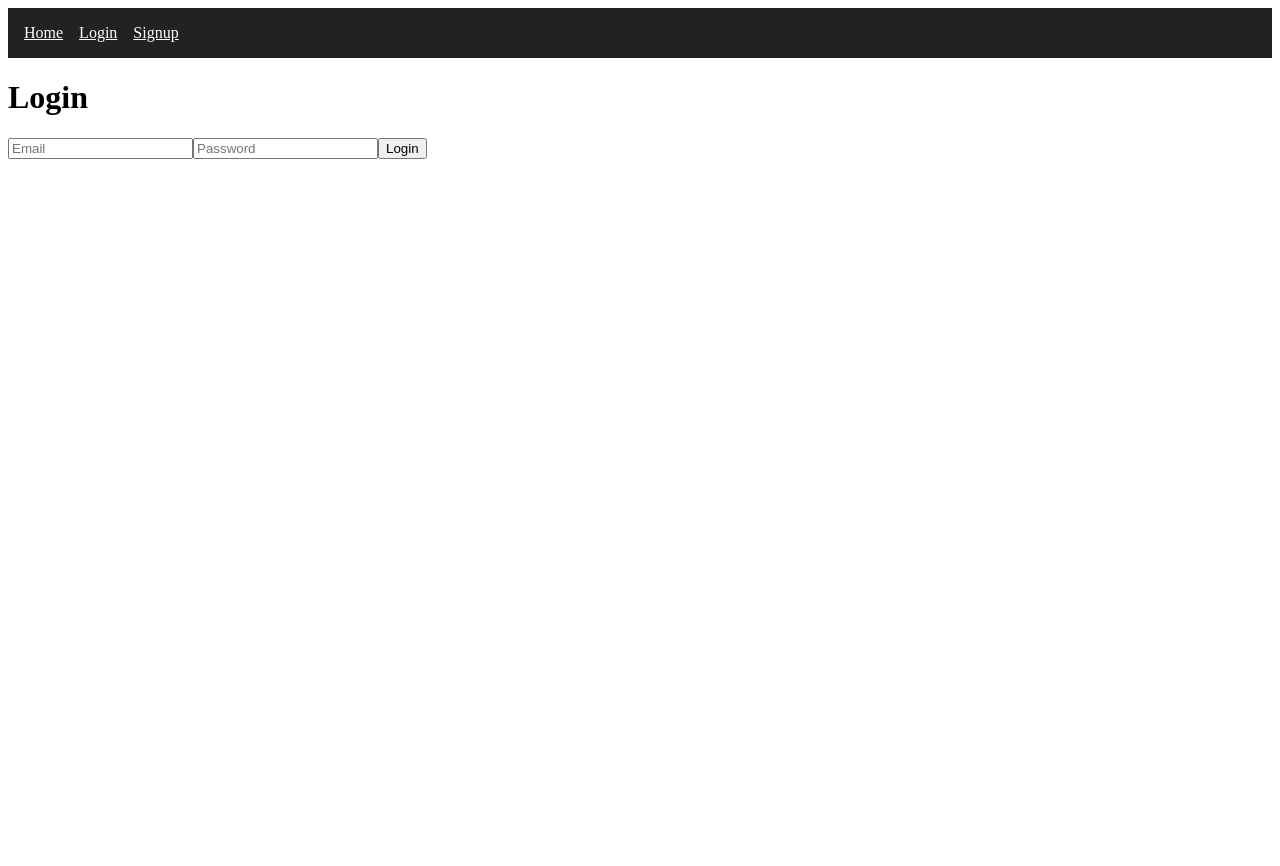
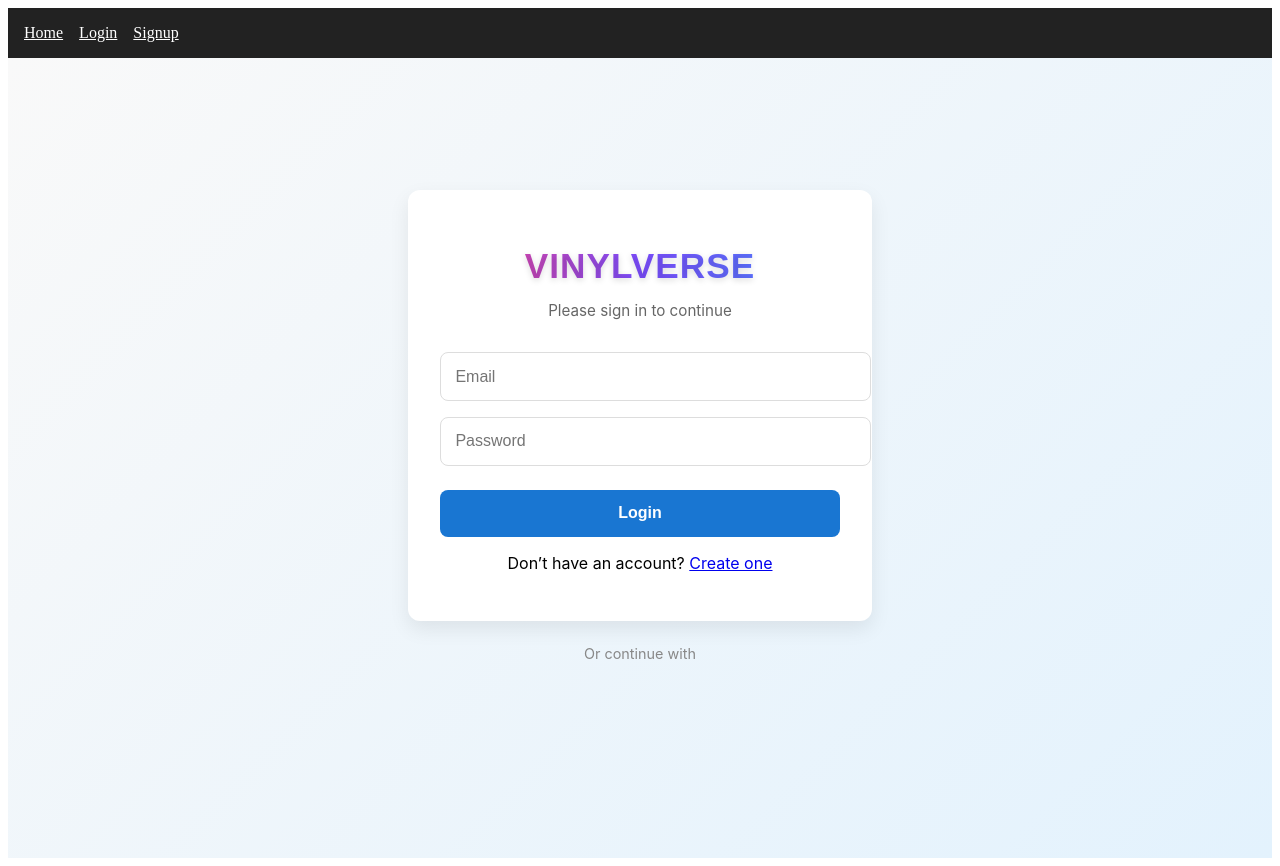
Before and after one commit to AndrewHjulberg/RecordStore, a React (Vite) app in the folder frontend/: page /login in a window 1280 px wide. Before the commit the page ends 800 px from the top, so only its background shows below. Built offline with nearby package versions, Linux system fonts and the light colour scheme.

Commit message:
Add google login.  restyle login form.

```diff
--- a/frontend/package.json
+++ b/frontend/package.json
@@ -10,7 +10,9 @@
     "preview": "vite preview"
   },
   "dependencies": {
+    "@react-oauth/google": "^0.12.2",
     "axios": "^1.12.2",
+    "jwt-decode": "^4.0.0",
     "react": "^19.1.1",
     "react-dom": "^19.1.1",
     "react-router-dom": "^7.9.3"
--- a/frontend/src/App.jsx
+++ b/frontend/src/App.jsx
@@ -8,6 +8,8 @@ import Cart from "./pages/Cart";
 import Checkout from "./pages/Checkout";
 import Admin from "./pages/Admin";
 import ProtectedRoute from "./ProtectedRoute";
+import React from "react";
+import { GoogleLogin } from "@react-oauth/google";
 
 function App() {
   const [isLoggedIn, setIsLoggedIn] = useState(false);
--- /dev/null
+++ b/frontend/src/assets/css/login.css
@@ -0,0 +1,113 @@
+/* Container */
+.login-container {
+  display: flex;
+  flex-direction: column;
+  align-items: center;
+  justify-content: center;
+  min-height: 100vh;
+  background: linear-gradient(135deg, #f9f9f9, #e3f2fd);
+  font-family: "Inter", sans-serif;
+}
+
+/* Card-style form */
+.login-form {
+  background: #fff;
+  padding: 2rem;
+  border-radius: 12px;
+  box-shadow: 0 8px 20px rgba(0,0,0,0.08);
+  width: 100%;
+  max-width: 400px;
+  text-align: center;
+}
+
+/* Title + subtitle */
+.login-title {
+  margin-bottom: 0.5rem;
+  font-size: 1.8rem;
+  font-weight: 600;
+  color: #333;
+}
+
+.login-subtitle {
+  margin-bottom: 1.5rem;
+  font-size: 0.95rem;
+  color: #666;
+}
+
+/* Inputs */
+.login-input {
+  width: 100%;
+  padding: 0.9rem;
+  margin: 0.5rem 0;
+  border: 1px solid #ddd;
+  border-radius: 8px;
+  font-size: 1rem;
+  transition: border 0.2s ease;
+}
+
+.login-input:focus {
+  border-color: #1976d2;
+  outline: none;
+}
+
+/* Button */
+.login-button {
+  width: 100%;
+  padding: 0.9rem;
+  margin-top: 1rem;
+  background: #1976d2;
+  color: #fff;
+  font-size: 1rem;
+  font-weight: 600;
+  border: none;
+  border-radius: 8px;
+  cursor: pointer;
+  transition: background 0.3s ease;
+}
+
+.login-button:hover {
+  background: #1565c0;
+}
+
+/* Divider */
+.divider {
+  display: flex;
+  align-items: center;
+  text-align: center;
+  margin: 1.5rem 0;
+  color: #888;
+  font-size: 0.9rem;
+}
+
+.divider::before,
+.divider::after {
+  content: "";
+  flex: 1;
+  border-bottom: 1px solid #ddd;
+}
+
+.divider:not(:empty)::before {
+  margin-right: 0.75em;
+}
+.divider:not(:empty)::after {
+  margin-left: 0.75em;
+}
+
+/* Google login */
+.google-login {
+  display: flex;
+  justify-content: center;
+}
+
+.login-title {
+  margin-bottom: 0.5rem;
+  font-size: 2.2rem;
+  font-weight: 800;
+  letter-spacing: 1px;
+  background: linear-gradient(90deg, #ff4081, #7c4dff, #448aff);
+  -webkit-background-clip: text;
+  -webkit-text-fill-color: transparent;
+  text-transform: uppercase;
+  font-family: "Poppins", sans-serif;
+  text-shadow: 0px 2px 6px rgba(0,0,0,0.15);
+}
--- a/frontend/src/main.jsx
+++ b/frontend/src/main.jsx
@@ -3,11 +3,16 @@ import React from "react";
 import ReactDOM from "react-dom/client";
 import { BrowserRouter } from "react-router-dom";
 import App from "./App";
+import { GoogleOAuthProvider } from "@react-oauth/google";
+
+const clientId = process.env.GOOGLE_CLIENT_ID;
 
 ReactDOM.createRoot(document.getElementById("root")).render(
   <React.StrictMode>
     <BrowserRouter>
-      <App />
+      <GoogleOAuthProvider clientId={clientId}>
+        <App />
+      </GoogleOAuthProvider>
     </BrowserRouter>
   </React.StrictMode>
 );
--- a/frontend/src/pages/Login.jsx
+++ b/frontend/src/pages/Login.jsx
@@ -1,14 +1,16 @@
-import { useState } from "react";
-import { useNavigate } from "react-router-dom";
+import React, { useState } from "react";
+import { useNavigate, Link } from "react-router-dom";
+import { GoogleLogin } from "@react-oauth/google";
+import "../assets/css/Login.css";
 
-function Login({ setIsLoggedIn, setUser }) { // <-- add setUser prop
+function Login({ setIsLoggedIn, setUser }) {
   const [email, setEmail] = useState("");
   const [password, setPassword] = useState("");
   const navigate = useNavigate();
 
+  // Username/password login
   const handleLogin = async (e) => {
     e.preventDefault();
-
     try {
       const res = await fetch("http://localhost:5000/auth/login", {
         method: "POST",
@@ -17,16 +19,12 @@ function Login({ setIsLoggedIn, setUser }) { // <-- add setUser prop
       });
 
       const data = await res.json();
-
       if (res.ok) {
         localStorage.setItem("token", data.token);
-
-        // Decode JWT to get user info
         const decoded = JSON.parse(atob(data.token.split(".")[1]));
-
-        setUser(decoded);           // <-- set user state
-        setIsLoggedIn(true);        // <-- update navbar state
-        navigate("/orders");        // redirect after login
+        setUser(decoded);
+        setIsLoggedIn(true);
+        navigate("/orders");
       } else {
         alert(data.error || "Login failed");
       }
@@ -35,23 +33,83 @@ function Login({ setIsLoggedIn, setUser }) { // <-- add setUser prop
     }
   };
 
+  // Google login success
+  const handleGoogleSuccess = async (credentialResponse) => {
+    try {
+      // Send credential to backend for verification
+      const res = await fetch("http://localhost:5000/auth/google-login", {
+        method: "POST",
+        headers: { "Content-Type": "application/json" },
+        body: JSON.stringify({ credential: credentialResponse.credential }),
+      });
+
+      const data = await res.json();
+      if (res.ok) {
+        localStorage.setItem("token", data.token);
+        setUser(data.user); // backend returns user object
+        setIsLoggedIn(true);
+        navigate("/orders");
+      } else {
+        alert(data.error || "Google login failed");
+      }
+    } catch (error) {
+      console.error("Google login error:", error);
+    }
+  };
+
+  // Google login error
+  const handleGoogleError = () => {
+    console.error("Google Login Failed");
+    alert("Google login failed. Please try again.");
+  };
+
   return (
-    <form onSubmit={handleLogin}>
-      <h1>Login</h1>
+    <div className="login-container">
+      <form className="login-form" onSubmit={handleLogin}>
+        <h1 className="login-title">Vinylverse</h1>
+        <p className="login-subtitle">Please sign in to continue</p>
+
         <input
           type="email"
           value={email}
           onChange={(e) => setEmail(e.target.value)}
           placeholder="Email"
+          required
+          className="login-input"
         />
+
         <input
           type="password"
           value={password}
           onChange={(e) => setPassword(e.target.value)}
           placeholder="Password"
+          required
+          className="login-input"
         />
-      <button type="submit">Login</button>
+
+        <button type="submit" className="login-button">
+          Login
+        </button>
+
+        <p className="signup-text">
+          Don’t have an account?{" "}
+          <Link to="/signup" className="signup-link">
+            Create one
+          </Link>
+        </p>
       </form>
+
+      <div className="divider">
+        <span>Or continue with</span>
+      </div>
+
+      <div className="google-login">
+        <GoogleLogin
+          onSuccess={handleGoogleSuccess}
+          onError={handleGoogleError}
+        />
+      </div>
+    </div>
   );
 }
 
```
Also changed, not shown: 2 other files (tests, documents, lock files or other folders). Lines whose indentation alone changed are shown as unchanged.
